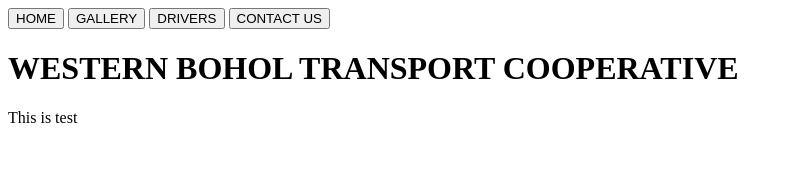
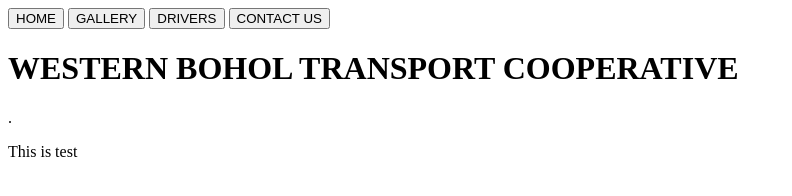
Before and after one commit to ShinraHar/wbtc, a plain HTML site: page index.html in a window 1280 px wide. Shown: the whole page, without its empty margins (0-792 px from the left). Drawn offline with Linux system fonts and the light colour scheme.

Commit message:
Update index.html

```diff
--- a/index.html
+++ b/index.html
@@ -5,6 +5,8 @@
     <button type="button">DRIVERS</button>
     <button type="button">CONTACT US</button>
 <h1> WESTERN BOHOL TRANSPORT COOPERATIVE</h1>
-<body> This is test </body>
+<body> .
+ <p>This is test </p>
+ </body>
 
 </hmtl>
```
